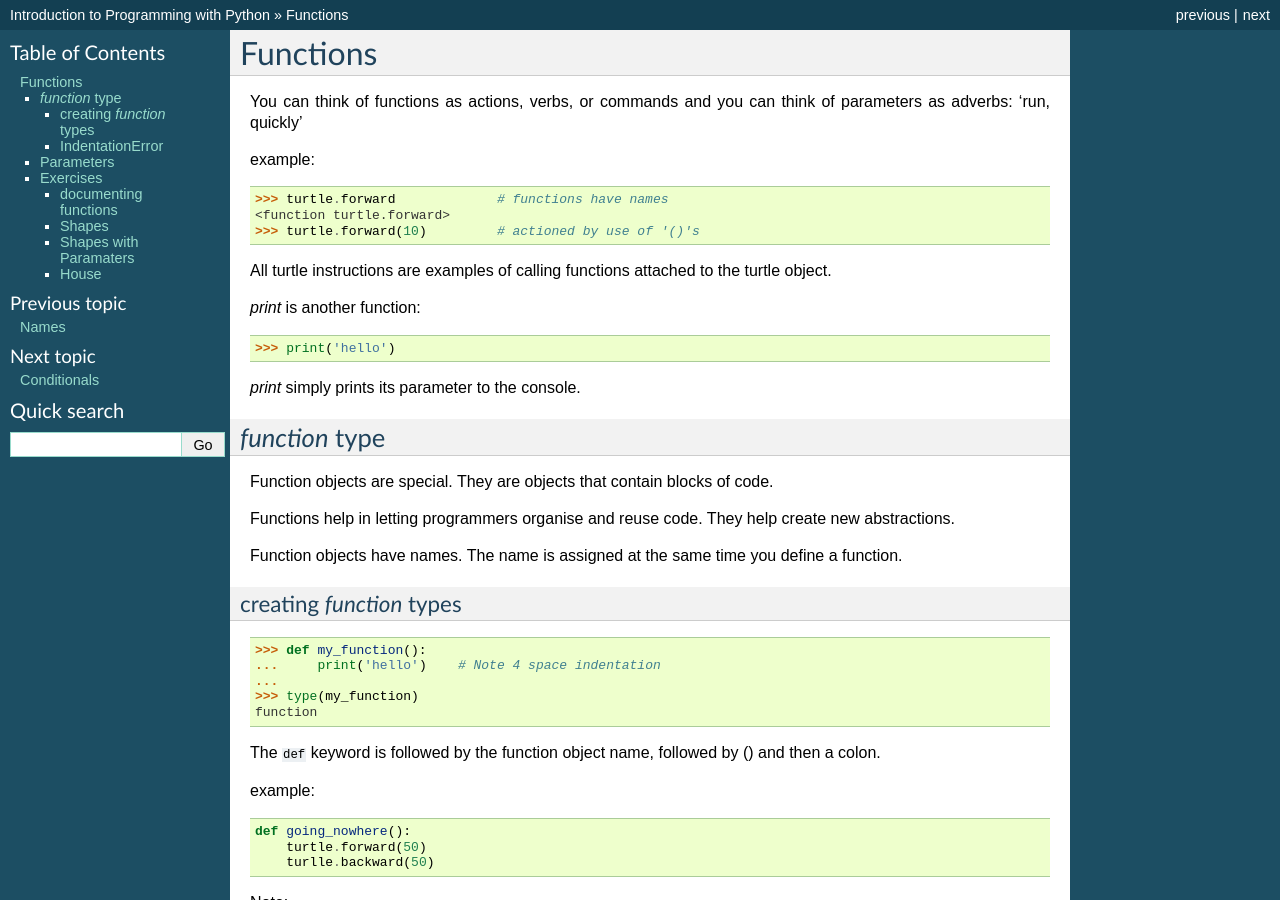
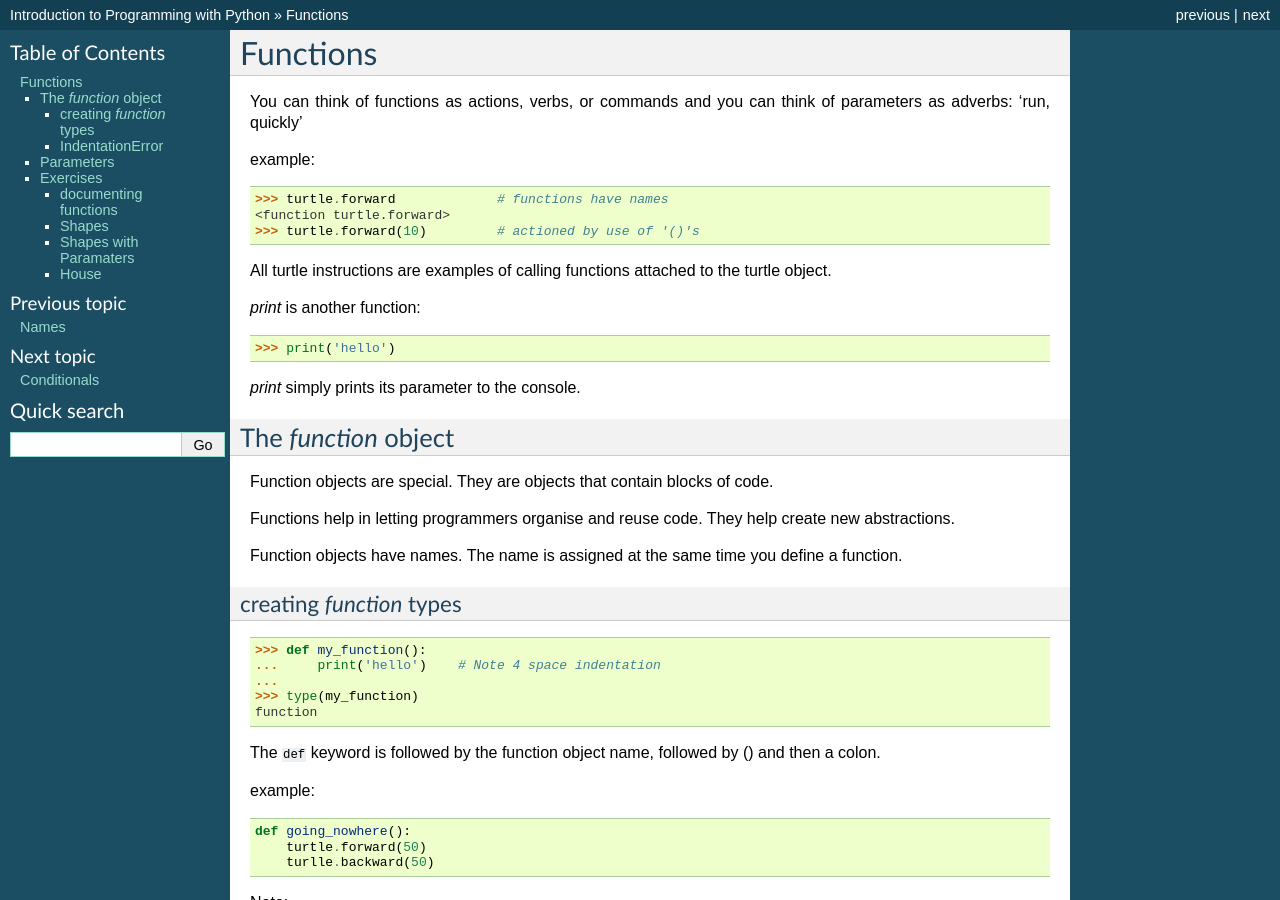
Before and after one commit to gu-lseg/intro-to-programming, a Sphinx documentation site: the page built from source/functions.rst, in a window 1280 px wide and 900 px high. Built offline with Sphinx 7.4.7, drawn with Linux system fonts in a browser that asks for light colours.

Commit message:
object not type

```diff
--- a/source/functions.rst
+++ b/source/functions.rst
@@ -19,8 +19,8 @@ All turtle instructions are examples of calling functions attached to the turtle
 `print` simply prints its parameter to the console.
 
 
-`function` type
-===============
+The `function` object
+=====================
 
 Function objects are special. They are objects that contain blocks of code.
 
```
